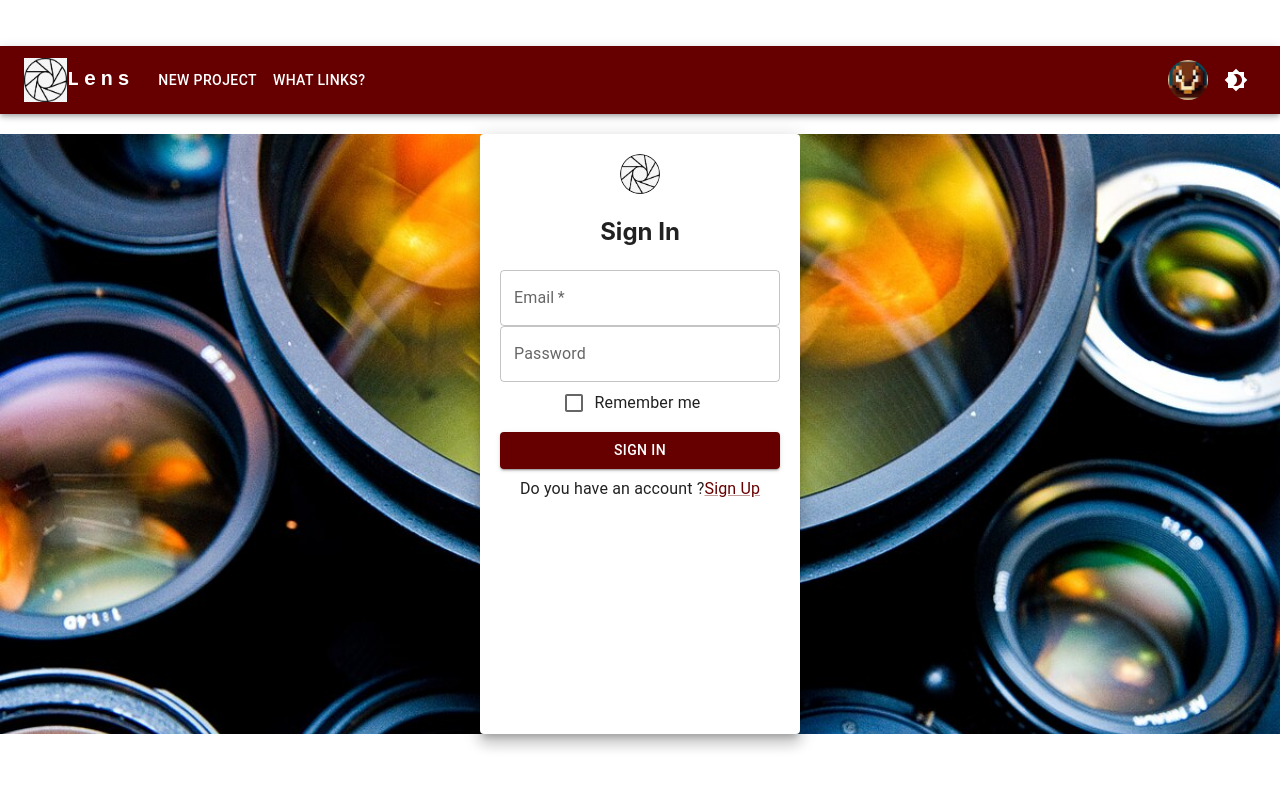
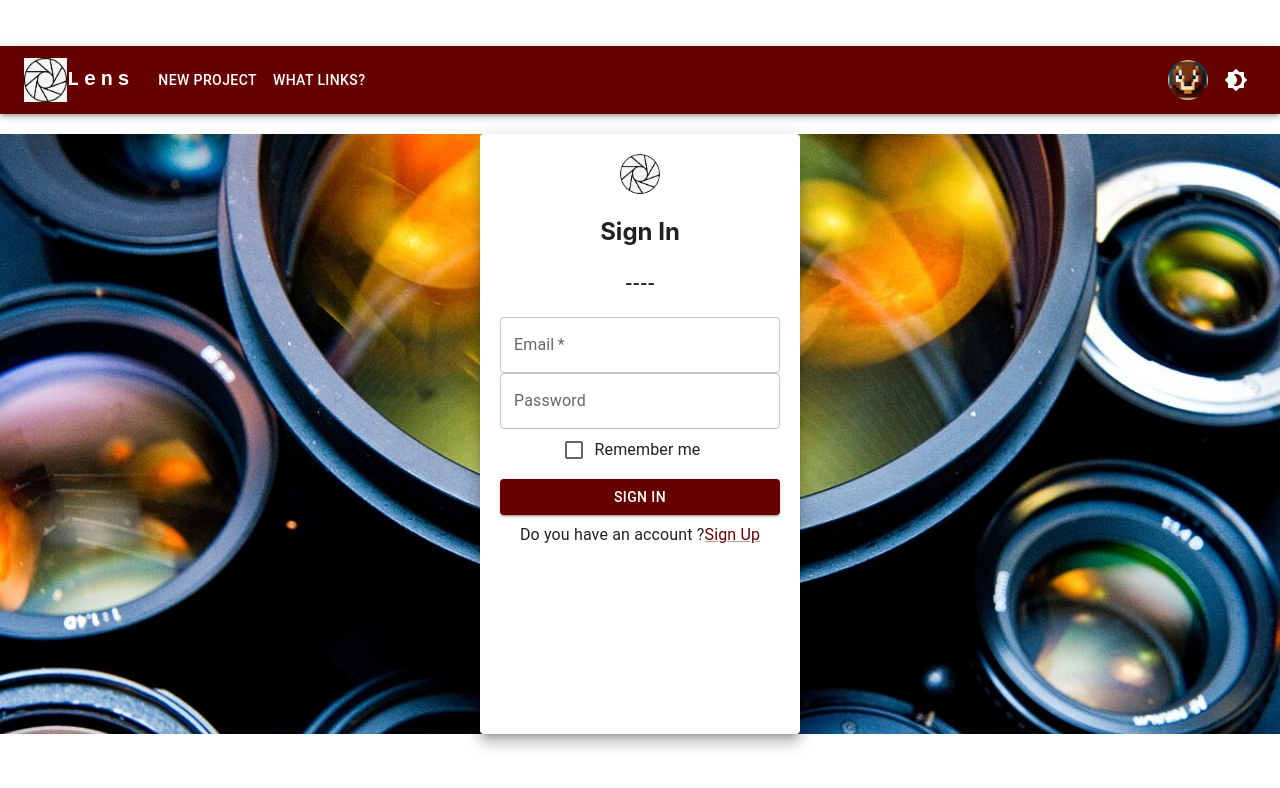
Before and after one commit to MaxEdgington/LHL-Final, a React (Vite) app in the folder client/: page / in a window 1280 px wide. Shown: the top 788 px of the page. Built offline with nearby package versions, Linux system fonts and the light colour scheme.

Commit message:
user state set by login and project state set by new project

```diff
--- a/client/src/components/Header.jsx
+++ b/client/src/components/Header.jsx
@@ -42,6 +42,9 @@ function Header(props) {
 
   const handleCloseUserMenu = () => {
     setAnchorElUser(null);
+  };
+  const handleLogout = () => {
+
   };
 
   const toggleColorMode = () => {
@@ -172,7 +175,7 @@ function Header(props) {
               onClose={handleCloseUserMenu}
             >
               {settings.map((setting) => (
-                <MenuItem key={setting} onClick={handleCloseUserMenu}>
+                <MenuItem key={setting} onClick={setting === 'Logout' ? handleLogout : handleCloseUserMenu}>
                   <Typography textAlign="center">{setting}</Typography>
                 </MenuItem>
               ))}
--- a/client/src/components/User/Login.jsx
+++ b/client/src/components/User/Login.jsx
@@ -6,7 +6,7 @@ import background from '../../../public/lots-of-lenses.jpg';
 import { userContext } from '../../providers/UserProvider';
 
 const Login = () => {
-  const { setCookie } = useContext(userContext);
+  const { loggedinUser, setCookie } = useContext(userContext);
   const [formEmail, setFormEmail] = useState();
 
   const handleSignIn = async (e) => {
@@ -37,6 +37,7 @@ const Login = () => {
           <Grid align='center'>
             <Avatar src="../../../public/lens-line.jpg"></Avatar>
             <h2>Sign In</h2>
+            <h4>--{loggedinUser.email}--</h4>
           </Grid>
 
           <form onSubmit={handleSignIn}>
--- a/client/src/providers/UserProvider.jsx
+++ b/client/src/providers/UserProvider.jsx
@@ -12,13 +12,14 @@ export default function UserProvider(props) {
     try {
       const response = await axios.post('/api/set-session', { email: formData.email });
       console.log("resp in provider", response.data);
-      // setLoggedinUser(response.data);
+      setLoggedinUser(response.data.user);
       // console.log("i can set state loggedinuser", loggedinUser);
       return response.data;
     } catch (error) {
       console.error(error);
     }
     // e.target.reset(); //is this needed?
+    // setLoggedinUser();
   };
   const userData = { loggedinUser, setCookie };
 
```
Also changed, not shown: 1 other file (tests, documents, lock files or other folders).
